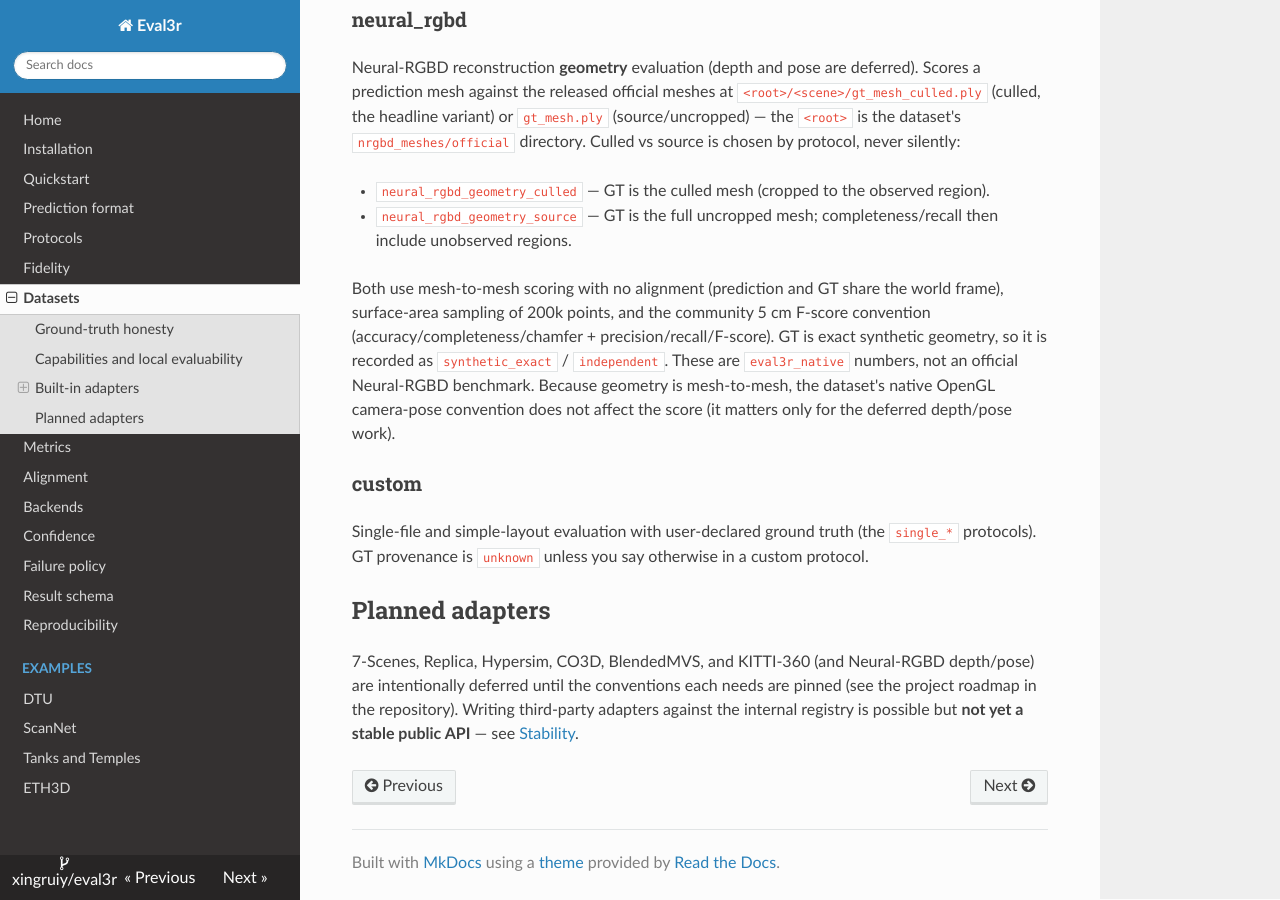
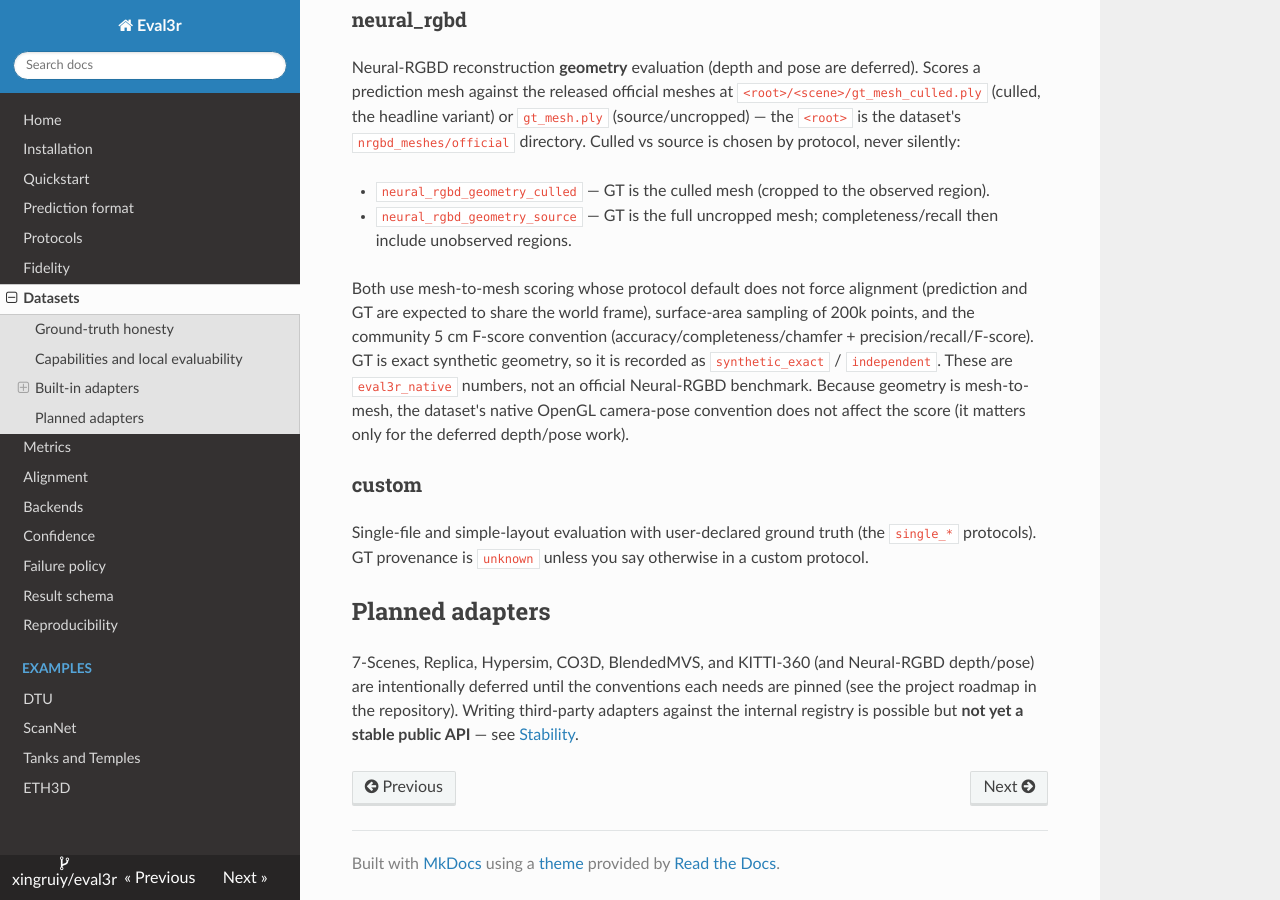
Before and after one commit to xingruiy/eval3r, an MkDocs documentation site: the page built from docs/datasets.md, in a window 1280 px wide and 900 px high, scrolled down 1897 px. Built offline with MkDocs 1.6.1, drawn with Linux system fonts in a browser that asks for light colours; nearby versions of some CDN libraries.

Commit message:
feat: Clarify protocol alignment behavior; specify that `mode: none` does not enforce alignment by default

```diff
--- a/docs/datasets.md
+++ b/docs/datasets.md
@@ -93,8 +93,9 @@ silently:
 - `neural_rgbd_geometry_source` — GT is the full uncropped mesh; completeness/recall then
   include unobserved regions.
 
-Both use mesh-to-mesh scoring with no alignment (prediction and GT share the world frame),
-surface-area sampling of 200k points, and the community 5 cm F-score convention
+Both use mesh-to-mesh scoring whose protocol default does not force alignment
+(prediction and GT are expected to share the world frame), surface-area sampling of
+200k points, and the community 5 cm F-score convention
 (accuracy/completeness/chamfer + precision/recall/F-score). GT is exact synthetic geometry, so
 it is recorded as `synthetic_exact` / `independent`. These are `eval3r_native` numbers, not an
 official Neural-RGBD benchmark. Because geometry is mesh-to-mesh, the dataset's native OpenGL
```
Also changed, not shown: .agent/protocols.md (+2 -0 lines), .agent/schema.md (+8 -1 lines), AGENTS.md (added, +1 -0 lines), docs/alignment.md (+5 -0 lines), 2 other files.
